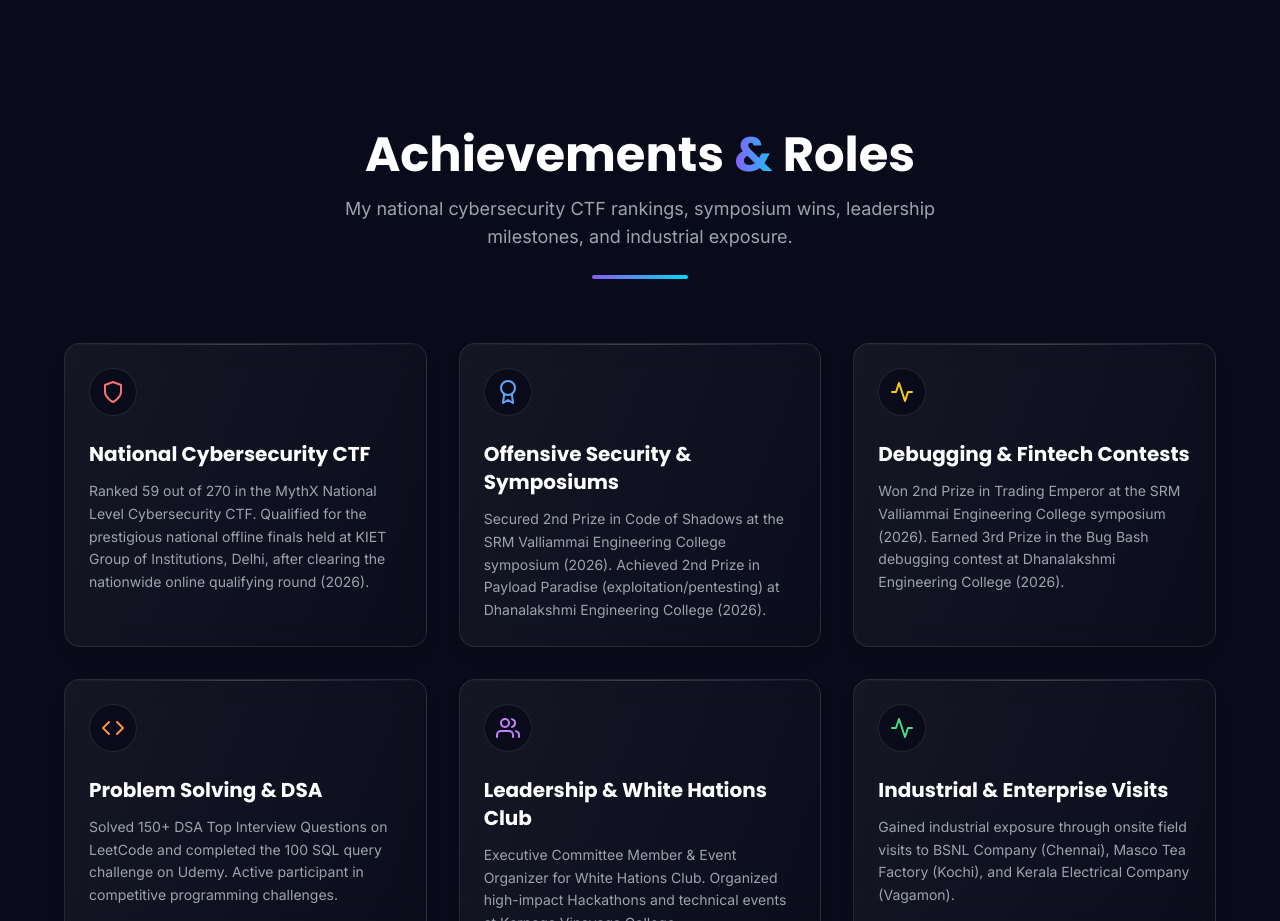
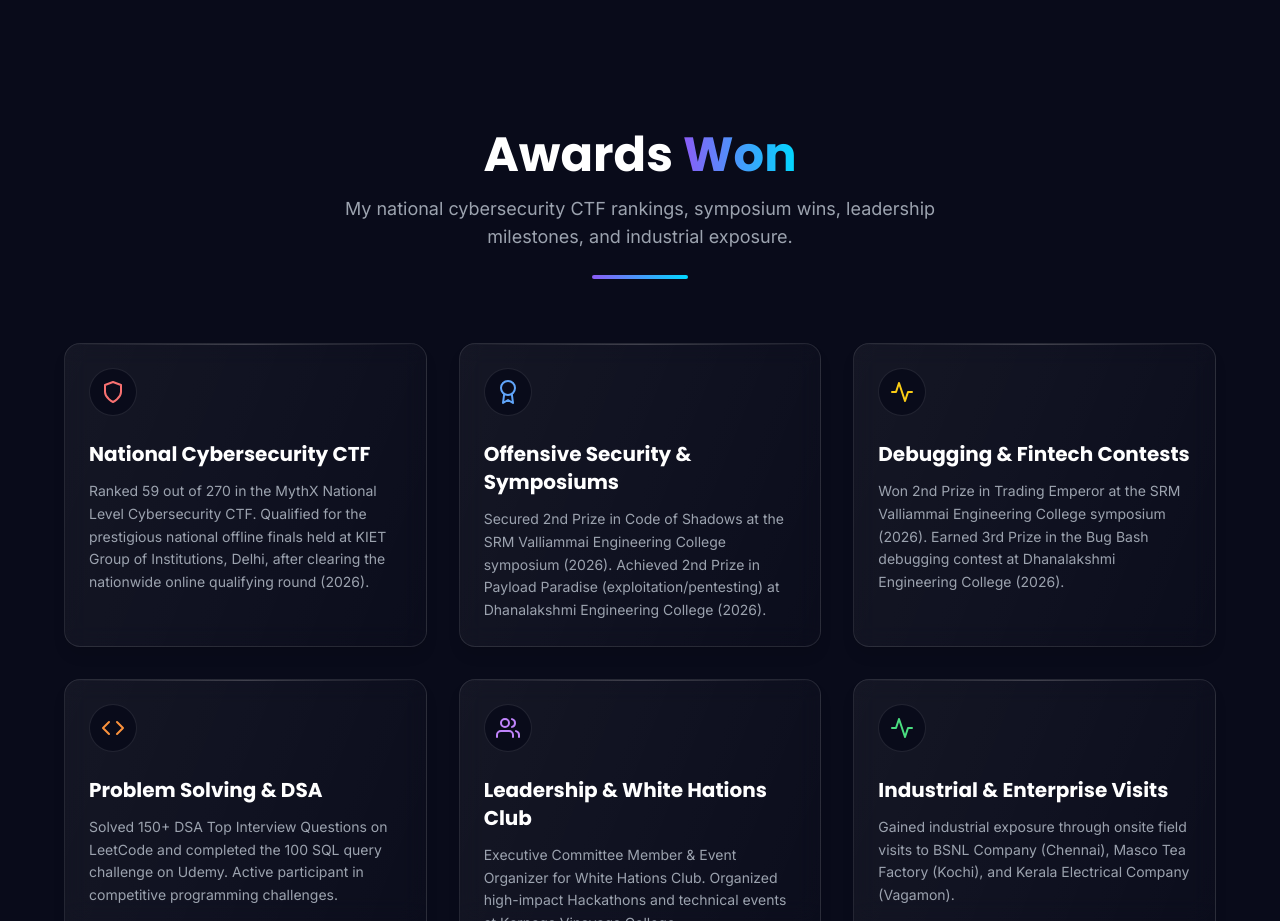
Before and after one commit to naveenkumar-arch/myportfolio, a React (Vite) app: page / in a window 1280 px wide. Shown: the part 7880-8801 px from the top of the page. Built offline with nearby package versions, Linux system fonts and the light colour scheme.

Commit message:
style: rename achievements header to Awards Won in ExperienceJourney.jsx

```diff
--- a/src/components/sections/ExperienceJourney.jsx
+++ b/src/components/sections/ExperienceJourney.jsx
@@ -55,7 +55,7 @@ const ExperienceJourney = () => {
     <section id="experience" className="py-24 relative">
       <div className="container mx-auto px-6">
         <SectionHeading
-          title="Achievements & Roles"
+          title="Awards Won"
           subtitle="My national cybersecurity CTF rankings, symposium wins, leadership milestones, and industrial exposure."
         />
 
```
